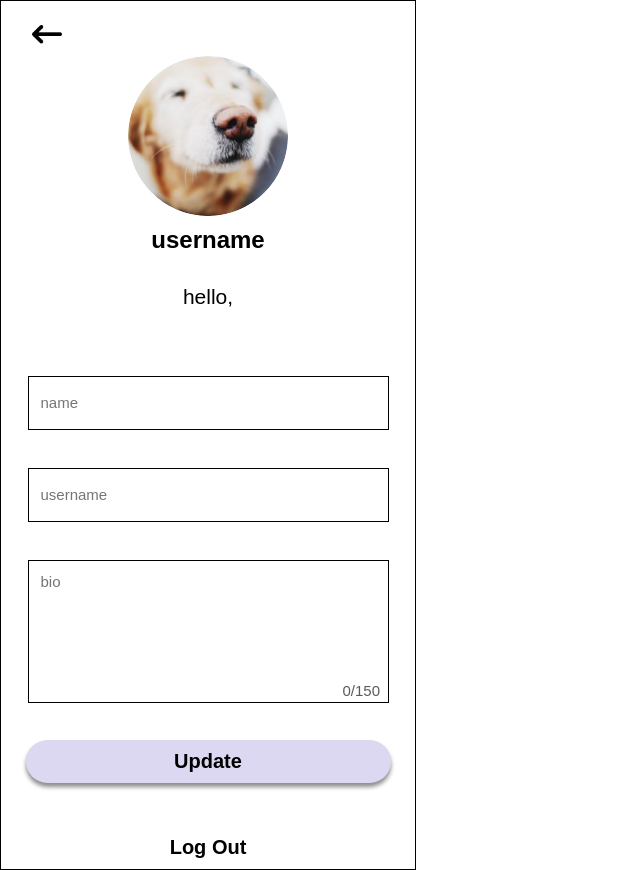
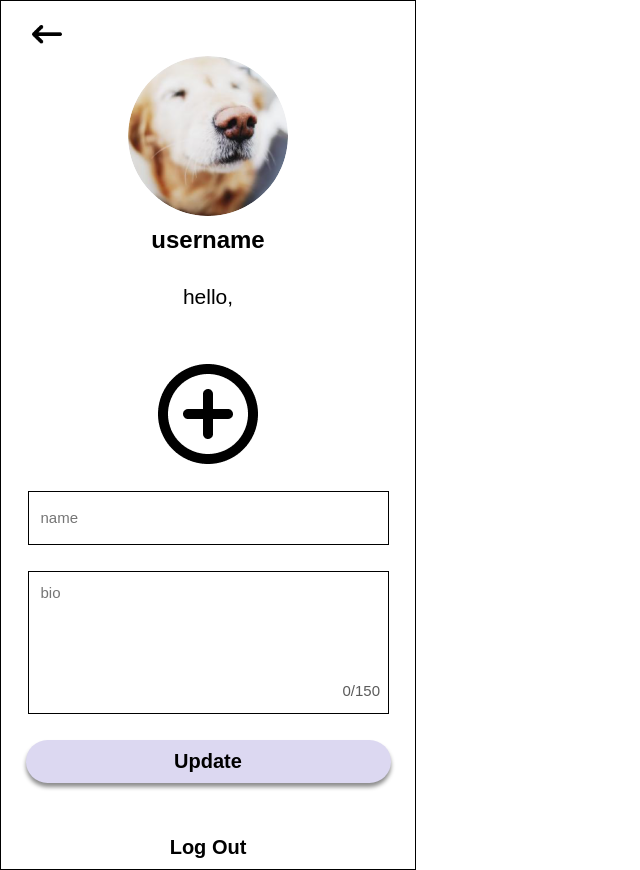
Before and after one commit to Evelyn-ZYW/Pluto-Frontend, a React (Create React App) app: page /EditProfile in a window 1280 px wide. Shown: the whole page, without its empty margins (0-640 px from the left). Built offline with nearby package versions, Linux system fonts and the light colour scheme.

Commit message:
image upload

```diff
--- a/src/pages/EditProfile/index.js
+++ b/src/pages/EditProfile/index.js
@@ -7,6 +7,7 @@ import InputElements from '../../comps/Input';
 import DeletePopup from '../../comps/DeletePopup';
 import ArrowLeft from '../../assets/left_arrow.png';
 import Avatar from '../../assets/a1.png';
+import New from '../../assets/new.png';
 import { useHistory } from 'react-router-dom';
 
 
@@ -71,6 +72,10 @@ const Middle = styled.div`
     }
 `;
 
+const Add = styled.img`
+
+`;
+
 const Bottom = styled.div`
     height: 10%;
     display: flex;
@@ -102,6 +107,11 @@ const EditProfile = () => {
     const LogOut = () => {
         setDisplay(true);
     }
+
+    const clickPicture = () => {
+        history.push('/EditPP')
+    }
+
     const HandleClick = (selected) => {
         if (selected === 1) {
             setDisplay(false);
@@ -121,9 +131,9 @@ const EditProfile = () => {
             <ImgButton src={ArrowLeft} maxwh="30px" onClick={GoBack} />
         </Top>
         <Middle>
-            <Profile src={Avatar} />
+            <Profile onClick={clickPicture}  src={Avatar} />
+            <Add src={New} />
             <InputElements onChange={(e) => setName(e.target.value)} fontSize="15px" minwidth="345px" minheight="50px" placeholder="name" className="inputs" />
-            <InputElements onChange={(e) => setUn(e.target.value)} fontSize="15px" minwidth="345px" minheight="50px" placeholder="username" className="inputs" />
             <div>
                 <textarea id="area" placeholder="bio"
                     maxLength="150"
```
